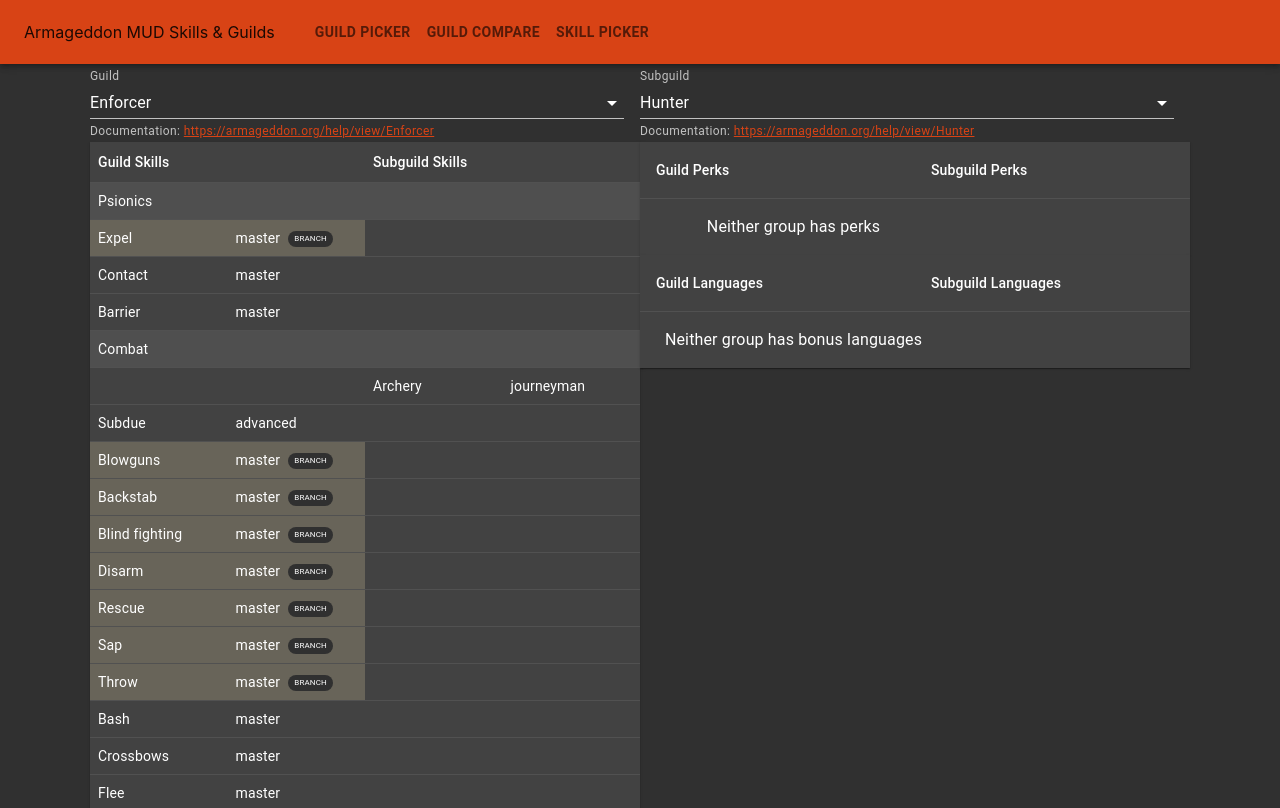
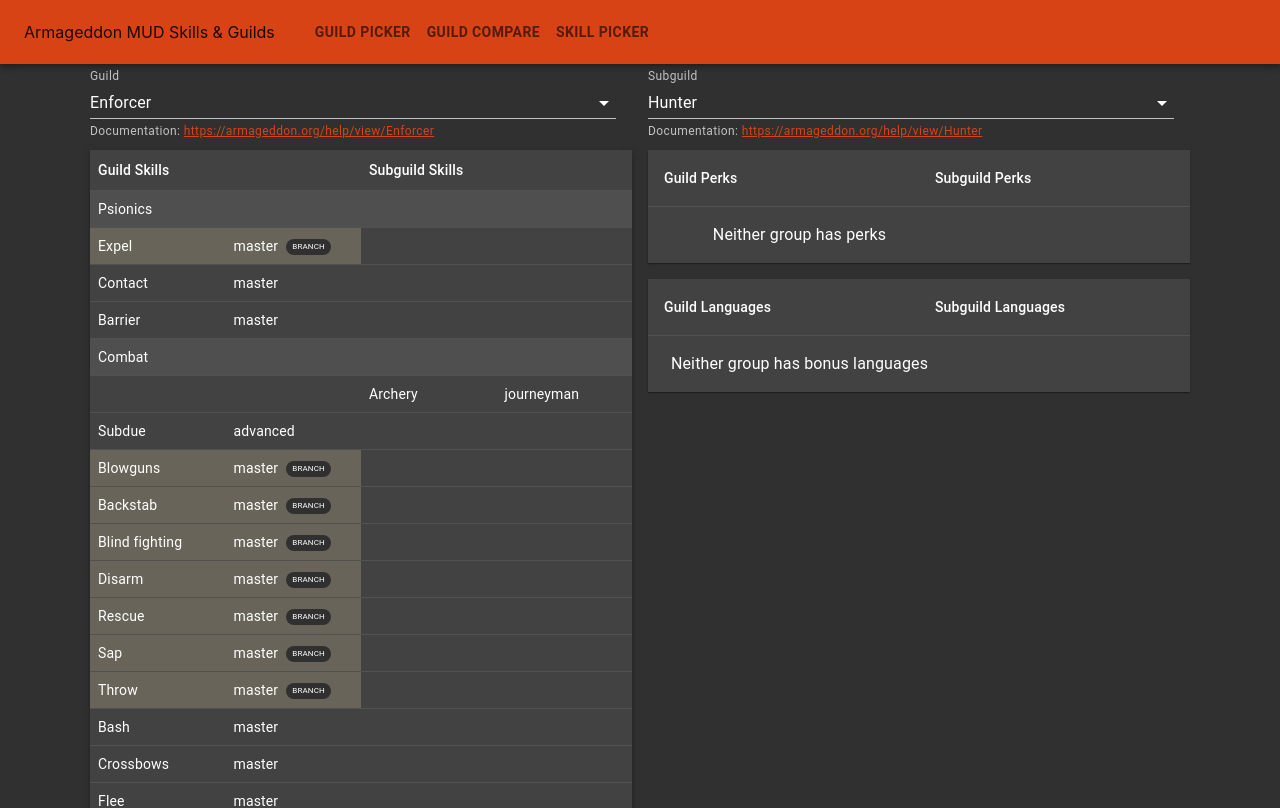
Before and after one commit to tristeArmageddon/arma-guild-picker, a React (Create React App) app: page /arma-guild-picker/guild-picker in a window 1280 px wide. Shown: the top 808 px of the page. Built offline with nearby package versions, Linux system fonts and the light colour scheme.

Commit message:
Migrate MUI v3 styles to v4. Lazily. The UI is now uglier than ever!

```diff
--- a/src/components/GuildPicker.jsx
+++ b/src/components/GuildPicker.jsx
@@ -90,7 +90,7 @@
     };
     return (
       <>
-        <Grid container justify="center" spacing={16} className={classes.container}>
+        <Grid container justify="center" spacing={2} className={classes.container}>
           <Grid item xs={12} sm={6}>
             <FormHelperText>Guild</FormHelperText>
             <FormControl className={classes.formControl}>
@@ -153,14 +153,14 @@
             </FormControl>
           </Grid>
         </Grid>
-        <Grid container justify="center" spacing={16} className={classes.container}>
+        <Grid container justify="center" spacing={2} className={classes.container}>
           <Grid item xs={12} lg={6}>
             <SkillCompareTable
               {...tableConfig}
             />
           </Grid>
           <Grid item xs={12} lg={6}>
-            <Grid container spacing={16} className={classes.container}>
+            <Grid container spacing={2} className={classes.container}>
               <Grid item xs={12}>
                 <PerkCompareTable
                   {...tableConfig}
--- a/src/components/SkillCompareTable.jsx
+++ b/src/components/SkillCompareTable.jsx
@@ -146,7 +146,7 @@
     } = this.props;
     const mungedSkills = this.mungeSkills();
     return (
-      <Paper square className={classes.root}>
+      <Paper square elevation={3} m={3} className={classes.root}>
         <Table className={classes.table}>
           <TableHead>
             <TableRow>
--- a/src/components/SkillPicker.jsx
+++ b/src/components/SkillPicker.jsx
@@ -22,7 +22,7 @@
     padding: '0 20px',
   },
   guildOptionLink: {
-    textDecoration: 'none',
+    color: '#ffffff5e'
   },
   selectedCount: {
     color: '#ffffff5e'
@@ -129,7 +129,7 @@
       selectedSkills,
     } = this.state;
     return (
-      <Grid container justify="center" spacing={16} className={classes.container}>
+      <Grid container justify="center" spacing={2} className={classes.container}>
         <Grid item xs={12} sm={6}>
           <Paper square>
             <Grid container>
@@ -174,7 +174,7 @@
               {' '}
               <span className={classes.selectedCount}>(Click to View in Guild Picker)</span>
             </Typography>
-            <Grid container justify="center" spacing={16} className={classes.container}>
+            <Grid container justify="center" spacing={2} className={classes.container}>
               {this.findGuildsForSkills().map(guildCombination => (
                 <Grid item xs={12} sm={6} className={classes.guildOption}>
                   <Link to={guildCombination.linkTo} className={classes.guildOptionLink}>
```
